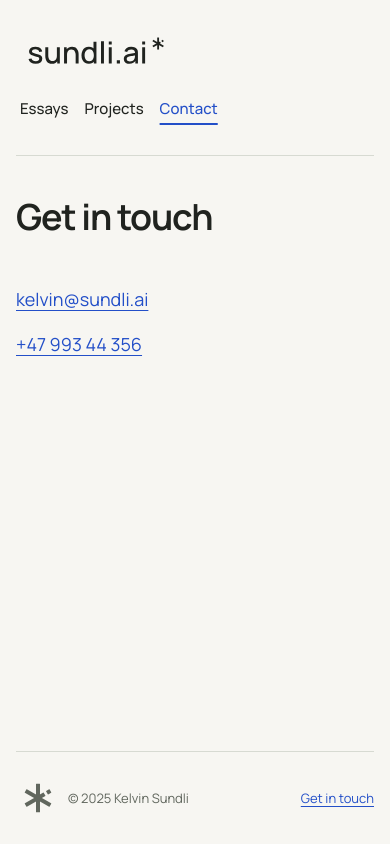
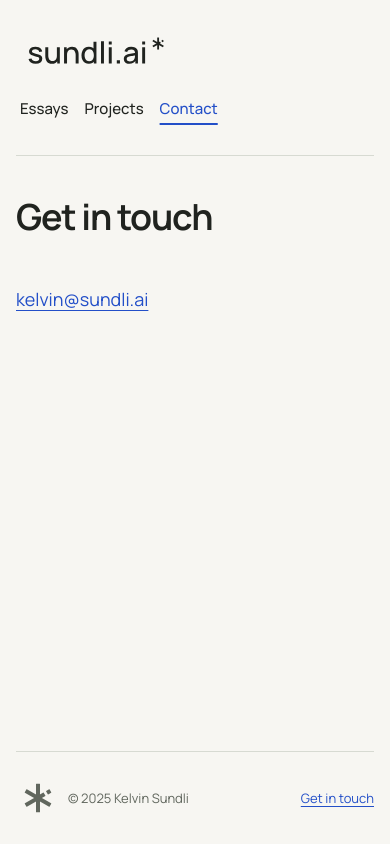
Before and after one commit to ks93/sundli.ai, a Next.js app: page /contact in a window 390 px wide. Built offline with nearby package versions, Linux system fonts and the light colour scheme.

Commit message:
Remove phone number from contact page

```diff
--- a/src/app/contact/page.tsx
+++ b/src/app/contact/page.tsx
@@ -13,9 +13,6 @@ export default function Contact() {
         <li>
           <a href="mailto:kelvin@sundli.ai">kelvin@sundli.ai</a>
         </li>
-        <li>
-          <a href="tel:+4799344356">+47 993 44 356</a>
-        </li>
       </ul>
     </PageContainer>
   )
```
